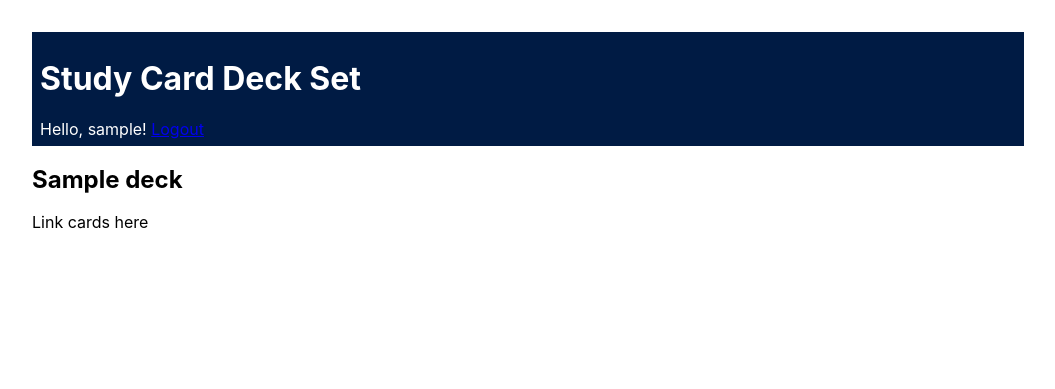
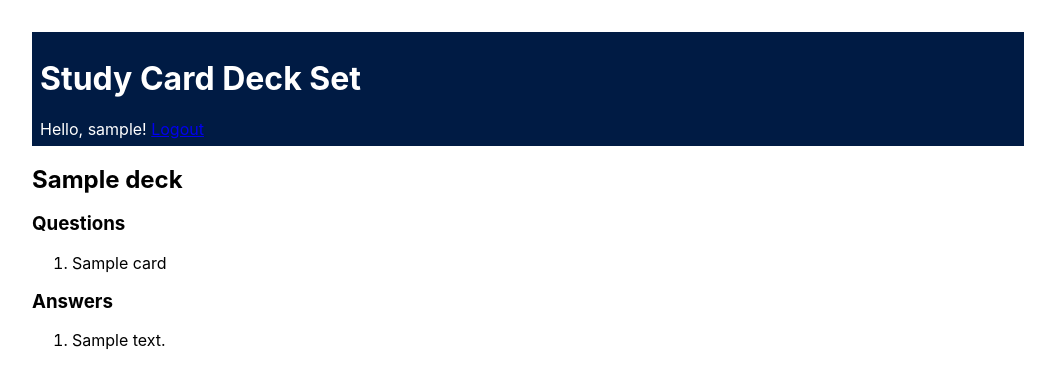
Before and after one commit to momentum-team-1/django-from-scratch-lukecarnevale, a Django app: page /flashcards/1/ in a window 1280 px wide. Shown: the top 389 px of the page, without its empty margins (112-1167 px from the left). Run offline with Django 3.2, Linux system fonts and the light colour scheme; a user stored in the database is signed in; tables that the repository leaves empty hold one stand-in row (values such as "Sample post").

Commit message:
connected cards to decks

```diff
--- a/cards/models.py
+++ b/cards/models.py
@@ -18,7 +18,7 @@ class Deck (models.Model):
 
 
 class Card (models.Model):
-    deck = models.ForeignKey(to=User, on_delete=models.CASCADE, related_name='cards')
+    deck = models.ForeignKey(to=Deck, on_delete=models.CASCADE, related_name='cards')
     question = models.CharField(max_length=255)
     answer = models.CharField(max_length=255)
 
--- a/cards/views.py
+++ b/cards/views.py
@@ -17,8 +17,8 @@ def deck_list(request):
     return render(request, 'deck_list.html', {"decks": decks})
 
 @login_required
-def deck_detail(request,deck_pk):
-    deck = get_object_or_404(request.user.decks, pk=deck_pk)
+def deck_detail(request,pk):
+    deck = get_object_or_404(request.user.decks, pk=pk)
     return render(request, "deck_detail.html", {"deck": deck})
 
 # @login_required
--- a/flashcards/urls.py
+++ b/flashcards/urls.py
@@ -21,7 +21,7 @@ from cards import views as flashcards_views
 urlpatterns = [
     path('', flashcards_views.homepage, name="homepage"),
     path('flashcards/', flashcards_views.deck_list, name='deck_list'),
-    path('flashcards/<int:deck_pk>/', flashcards_views.deck_detail, name='deck_detail'),
+    path('flashcards/<int:pk>/', flashcards_views.deck_detail, name='deck_detail'),
     path('admin/', admin.site.urls),
     path('accounts/', include('registration.backends.simple.urls')),
     # path('decks/new/', flashcards_views.add_deck, name='add_deck'),
--- a/templates/deck_detail.html
+++ b/templates/deck_detail.html
@@ -8,12 +8,21 @@ Study Card Set - {{ deck.title }}
 
 <h2>{{ deck.title }}</h2>
 
-<ul>
-    {% for flashcard in flashcards.flashcard.all %}
-        <li>{{ flashcard }}</li>
+<h3>Questions</h3>
+
+<ol>
+    {% for card in deck.cards.all %}
+        <li>{{ card.question }}</li>
     {% endfor %}
-</ul>
+</ol>
 
-<p>Link cards here</p>
+<h3>Answers</h3>
+
+<ol>
+    {% for card in deck.cards.all %}
+    <li>{{ card.answer }}</li>
+    {% endfor %}
+</ol>
+
 
 {% endblock %}
--- a/templates/deck_list.html
+++ b/templates/deck_list.html
@@ -5,7 +5,7 @@
 
 <ol>
     {% for deck in decks %}
-        <li><a href="{% url 'deck_detail' deck_pk=deck.pk %}">{{ deck.title }}</a></li>
+        <li><a href="{% url 'deck_detail' pk=deck.pk %}">{{ deck.title }}</a></li>
     {% endfor %}
 </ol>
 {% endblock %}
```
Also changed, not shown: cards/migrations/0004_auto_20200605_1420.py (added).
